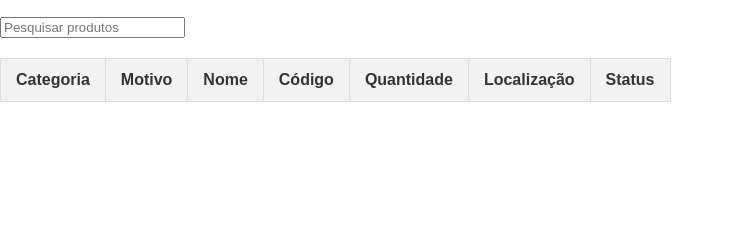
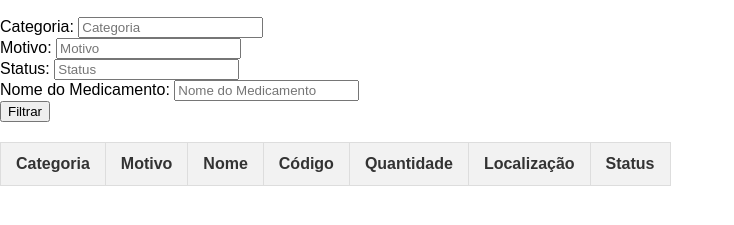
Before and after one commit to johnjohn1410/stock_flux, a plain HTML site: page pages/medicamentos.html in a window 1280 px wide. Shown: the part 111-336 px from the top of the page, without its empty margins (0-734 px from the left). Drawn offline with Linux system fonts and the light colour scheme; no server answers.

Commit message:
Ajustes para nova versão da api

```diff
--- a/pages/medicamentos.html
+++ b/pages/medicamentos.html
@@ -11,9 +11,29 @@
     <div class="container">
         <h1>StockFlux</h1>
         <h2>Medicamentos</h2>
-        <div class="filtro">
-            <input type="text" id="search" placeholder="Pesquisar produtos" onkeyup="searchProduct()">
+
+        <div class="filtros">
+            <div class="filtro">
+                <label for="categoria">Categoria:</label>
+                <input type="text" id="categoria" placeholder="Categoria">
+            </div>
+            <div class="filtro">
+                <label for="motivo">Motivo:</label>
+                <input type="text" id="motivo" placeholder="Motivo">
+            </div>
+            <div class="filtro">
+                <label for="status">Status:</label>
+                <input type="text" id="status" placeholder="Status">
+            </div>
+            <div class="filtro">
+                <label for="medicamento_nome">Nome do Medicamento:</label>
+                <input type="text" id="medicamento_nome" placeholder="Nome do Medicamento">
+            </div>
+            <div class="filtro">
+                <button onclick="fetchMedicamentos()">Filtrar</button>
+            </div>
         </div>
+
         <table class="grid" id="medicamentos-table">
             <thead>
                 <tr>
@@ -34,8 +54,23 @@
 
     <script>
         async function fetchMedicamentos() {
+            const categoria = document.getElementById('categoria').value;
+            const motivo = document.getElementById('motivo').value;
+            const status = document.getElementById('status').value;
+            const medicamento_nome = document.getElementById('medicamento_nome').value;
+
+            let url = 'http://localhost:5000/api/medicamentos?';
+            const params = new URLSearchParams();
+
+            if (categoria) params.append('categoria_id', categoria);
+            if (motivo) params.append('motivo_id', motivo);
+            if (status) params.append('status_id', status);
+            if (medicamento_nome) params.append('medicamento_nome', medicamento_nome);
+
+            url += params.toString();
+
             try {
-                const response = await fetch('http://localhost:5000/api/medicamentos'); // URL completa da API
+                const response = await fetch(url);
                 const medicamentos = await response.json();
 
                 const tbody = document.getElementById('medicamentos-tbody');
@@ -57,10 +92,6 @@
             }
         }
 
-// Chama a função ao carregar a página
-window.onload = fetchMedicamentos;
-
-
         // Chama a função ao carregar a página
         window.onload = fetchMedicamentos;
     </script>
```
Also changed, not shown: index.html (+12 -0 lines), 1 other file.
